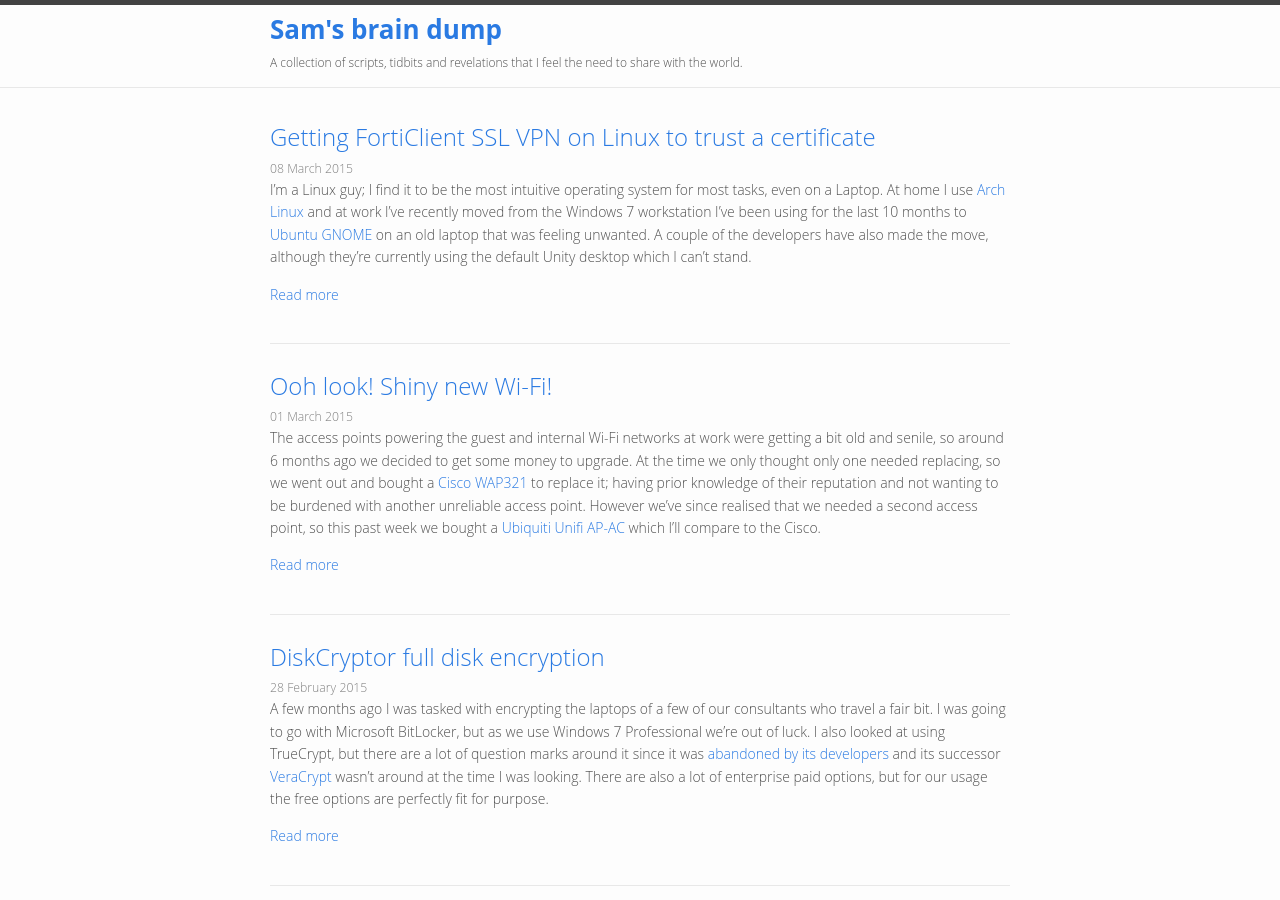
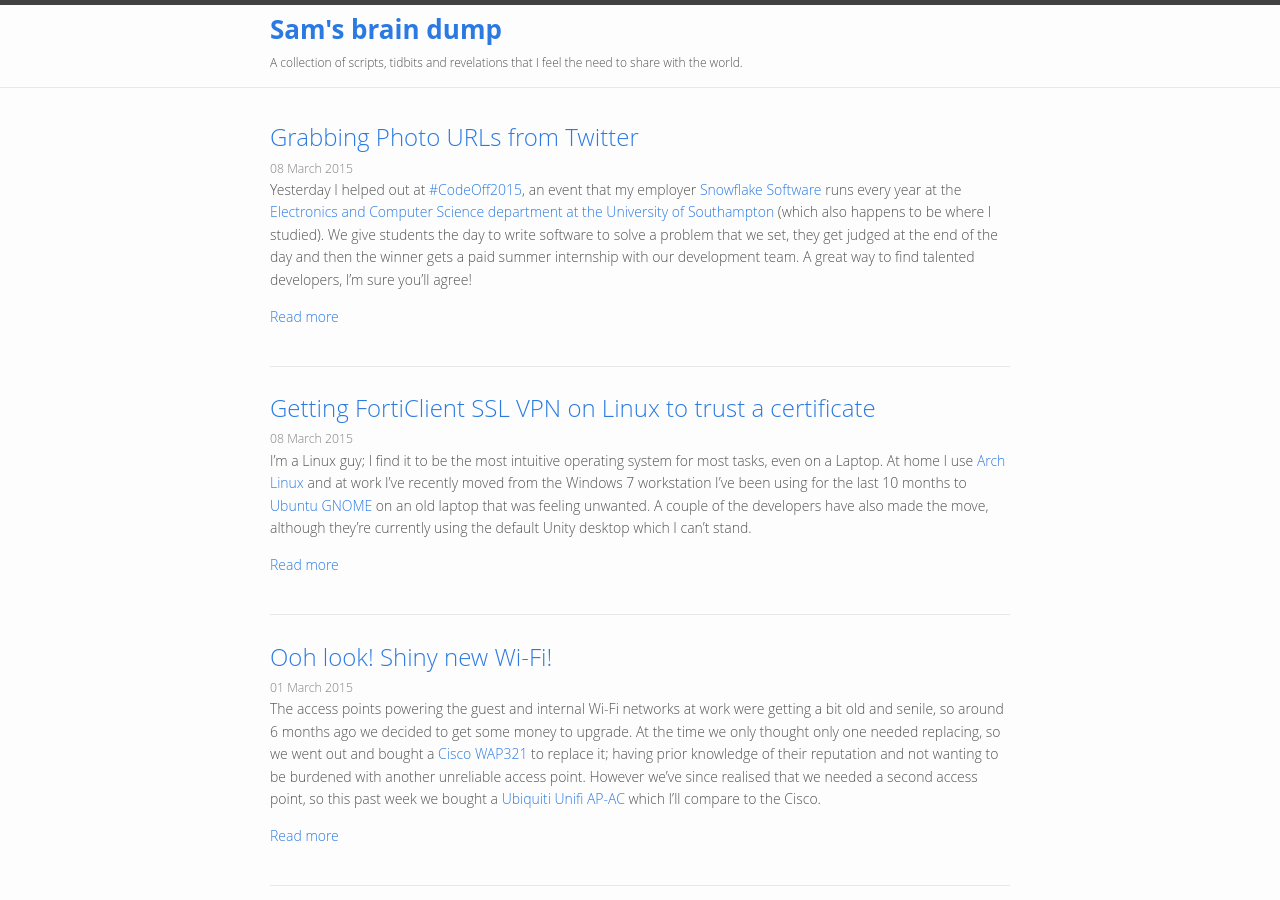
Before and after one commit to cablespaghetti/cablespaghetti.github.io, a Jekyll site: the page built from index.html, in a window 1280 px wide and 900 px high. Built offline with Jekyll 4.4.1, drawn with Linux system fonts in a browser that asks for light colours; some of the changed lines change nothing that is shown.

Commit message:
New meta tags and twitter api post

```diff
--- a/_includes/head.html
+++ b/_includes/head.html
@@ -5,6 +5,12 @@
 
     <title>{% if page.title %}{{ page.title }}{% else %}{{ site.title }}{% endif %}</title>
     {% if page.description %}<meta name="description" content="{{ page.description }}" />{% else %}<meta name="description" content="{{ site.description }}" />{% endif %}
+
+    <meta property="og:title" content="{{ page.title }}" />
+    <meta property="og:url" content="{{ site.url }}{{ page.url }}" />
+    {% for tag in page.tags %}<meta property="article:tag" content="{{ tag }}" />{% endfor %}
+    {% if page.date %}<meta property="article:published_time" content="{{ page.date | date_to_xmlschema }}" />{% endif %}
+
     <link rel="stylesheet" href="{{ "/css/main.css" | prepend: site.baseurl }}" />
     <link rel="canonical" href="{{ page.url | replace:'index.html','' | prepend: site.baseurl | prepend: site.url }}" />
 
--- /dev/null
+++ b/_posts/2015-03-08-grabbing-photo-urls-from-twitter.markdown
@@ -0,0 +1,61 @@
+---
+layout: post
+title:  "Grabbing Photo URLs from Twitter"
+description: "Yesterday I helped out at #CodeOff2015, an event that my employer Snowflake Software runs every year at the Electronics and Computer Science department at the University of Southampton. We give students the day to write software to solve a problem that we set, they get judged at the end of the day and then the winner gets a paid summer internship with our development team. A great way to find talented developers, I'm sure you'll agree!"
+date:   2015-03-08 18:00
+tags: scripts
+---
+Yesterday I helped out at [#CodeOff2015](https://twitter.com/search?q=%23codeoff2015), an event that my employer [Snowflake Software](http://snowflakesoftware.com) runs every year at the [Electronics and Computer Science department at the University of Southampton](http://www.ecs.soton.ac.uk/) (which also happens to be where I studied). We give students the day to write software to solve a problem that we set, they get judged at the end of the day and then the winner gets a paid summer internship with our development team. A great way to find talented developers, I'm sure you'll agree!
+
+The morning was a bit hectic, helping everyone to get started and solving a few connectivity problems with the resources we had provided. However after they were all busy coding I thought I'd set myself a little (or so I thought) challenge, to brush up on my (very ropey) Python skills.
+
+I had set up an internal website within ECS to host the various resources using [Bootstrap](http://getbootstrap.com/) and as the day went on, there were lots of photos posted under the hashtag on Twitter. I thought I'd use Twitter's API and Bootstrap's carousel/slideshow feature to show the latest photos on the website.
+
+Initially I used [Twython](https://github.com/ryanmcgrath/twython) to get the tweets from the API and print out any 'media_url' attributes it found. However whatever I did to tweak the parameters for the Twitter search, I still only got 4 or 5 unique images, which is a fraction of what was posted.
+{% highlight python %}
+#!/usr/bin/env python3
+from twython import Twython, TwythonError
+APP_KEY = ''
+APP_SECRET = ''
+OAUTH_TOKEN = ''
+OAUTH_TOKEN_SECRET = ''
+
+# Requires Authentication as of Twitter API v1.1
+twitter = Twython(APP_KEY, APP_SECRET, OAUTH_TOKEN, OAUTH_TOKEN_SECRET)
+try:
+    search_results = twitter.search(q='CodeOff2015', count=100, result_type="recent")
+except TwythonError as e:
+    print(e)
+
+for tweet in search_results['statuses']:
+#    print (tweet['text'])
+    if 'media' in tweet['entities'].keys():
+         media = tweet['entities']['media']
+         for mediaitem in media:
+             if 'media_url' in mediaitem.keys():
+                 print(mediaitem['media_url'])
+
+{% endhighlight %}
+
+I did some thinking and took a different (significantly more hacky) approach. The ['Photos' view](https://twitter.com/search?q=%23codeoff2015&src=typd&mode=photos) on the Twitter website shows many more photos that what I was getting through the API, so I looked into grabbing the HTML and processing it. This uses [urllib3](https://github.com/shazow/urllib3) to get the HTML and [Beautiful Soup 4](http://www.crummy.com/software/BeautifulSoup/) to process it. For our hashtag it seems to get the most recent 12 photos which is much better than the API.
+{% highlight python %}
+#!/usr/bin/env python3
+
+#Grab the html
+import urllib3
+http = urllib3.PoolManager()
+twitterreq = http.request('GET', 'https://twitter.com/search?v=stream&q=%23CodeOff2015&src=typd&mode=photos')
+twitterpage = twitterreq.data
+
+from bs4 import BeautifulSoup
+#Create a BeautifulSoup object from the HTML source code
+twittersoup = BeautifulSoup(twitterpage)
+
+#Make a list of the link elements which have photos associated with them
+linklist = twittersoup.find_all("a", class_="media media-thumbnail twitter-timeline-link media-forward is-preview ")
+
+#Iterate over the list of links
+for link in linklist:
+    imageurl = link.get('data-resolved-url-large')
+    print(imageurl)
+{% endhighlight %}
```
